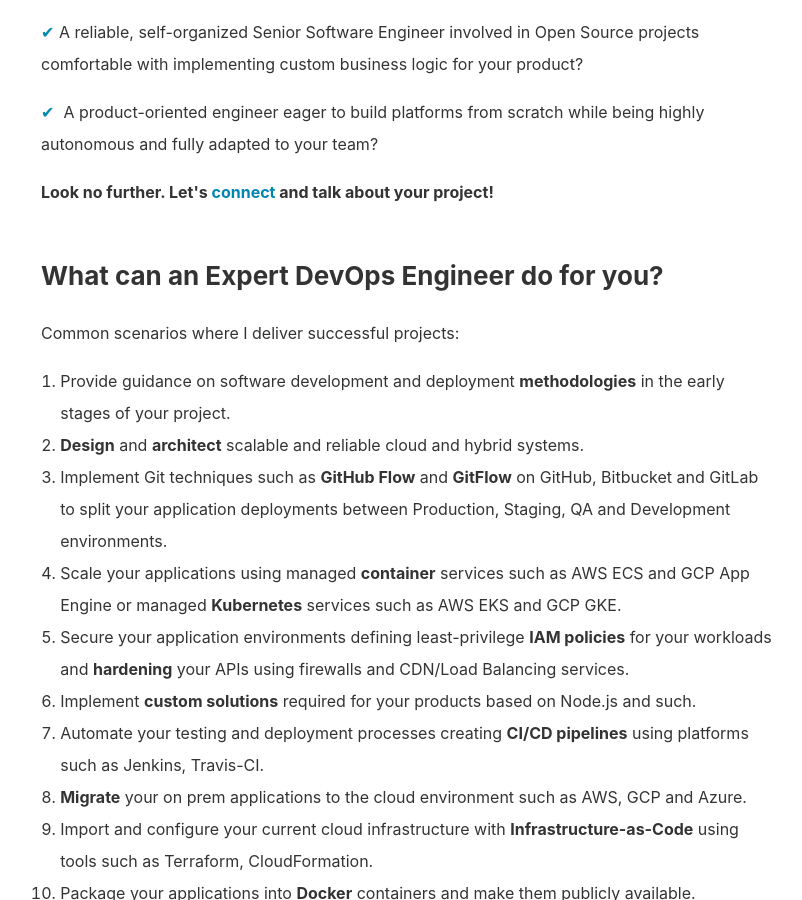
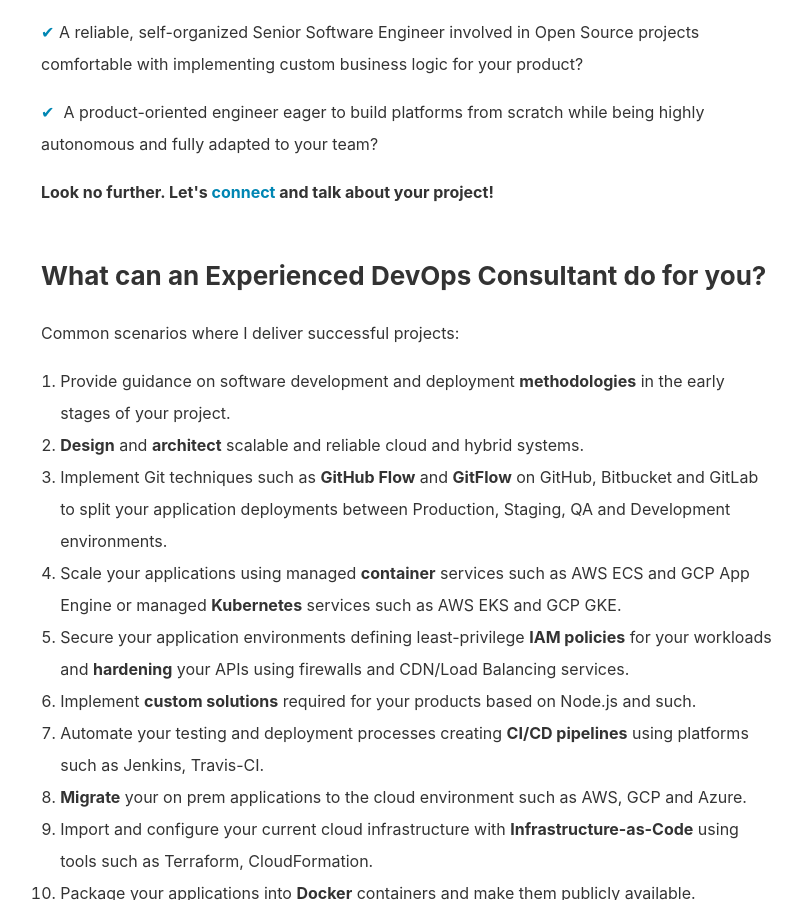
Before and after one commit to mkozjak/mkozjak.github.io, a Jekyll site: the page built from index.html, in a window 1280 px wide and 900 px high, scrolled down 356 px. Shown: the whole window, without its empty margins (231-1033 px from the left). Built offline with Jekyll 4.4.1, drawn with Linux system fonts in a browser that asks for light colours.

Commit message:
Update index.html

```diff
--- a/index.html
+++ b/index.html
@@ -15,7 +15,7 @@
   </div>
 
   <div id="services">
-    <h2>What can an Expert DevOps Engineer do for you?</h2>
+    <h2>What can an Experienced DevOps Consultant do for you?</h2>
     <p>Common scenarios where I deliver successful projects:
       <ol>
         <li>Provide guidance on software development and deployment <strong>methodologies</strong> in the early stages of your project.</li>
```
